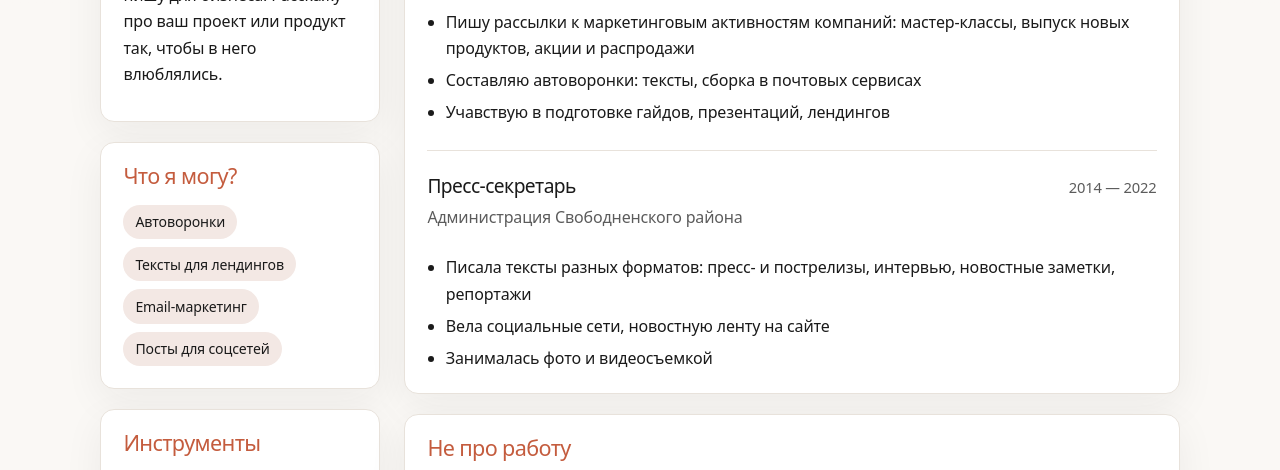
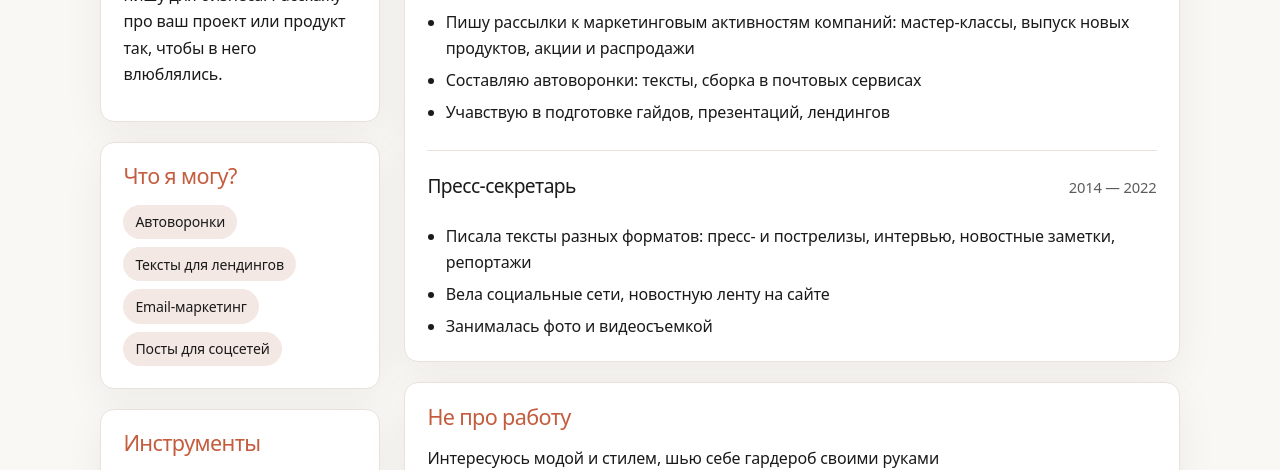
Before and after one commit to NataliaZaitceva/Portfolio, a plain HTML site: page index.html in a window 1280 px wide. Shown: the part 630-1100 px from the top of the page. Drawn offline with Linux system fonts and the light colour scheme.

Commit message:
Initial commit

```diff
--- a/index.html
+++ b/index.html
@@ -102,7 +102,6 @@
           <div class="entry-header">
             <div>
               <h3>Пресс-секретарь</h3>
-              <p class="company">Администрация Свободненского района</p>
             </div>
             <p class="meta">2014 — 2022</p>
           </div>
```
